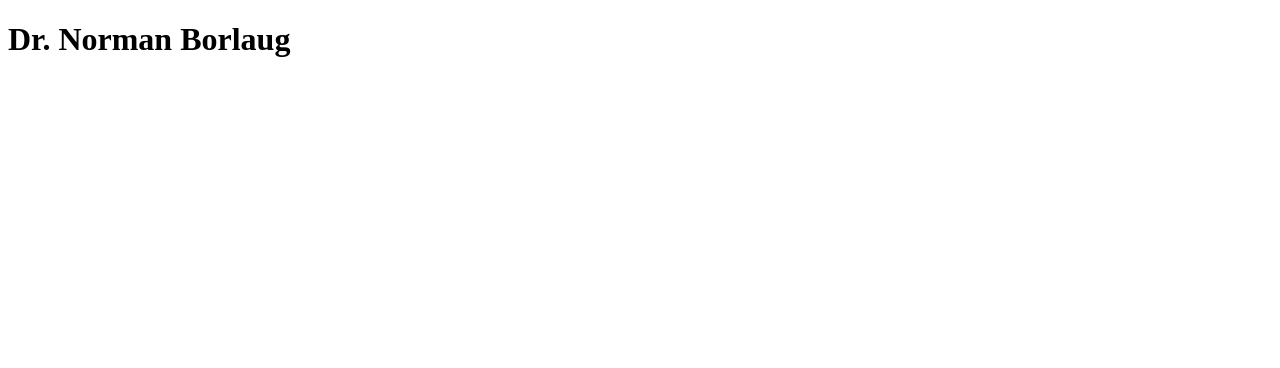
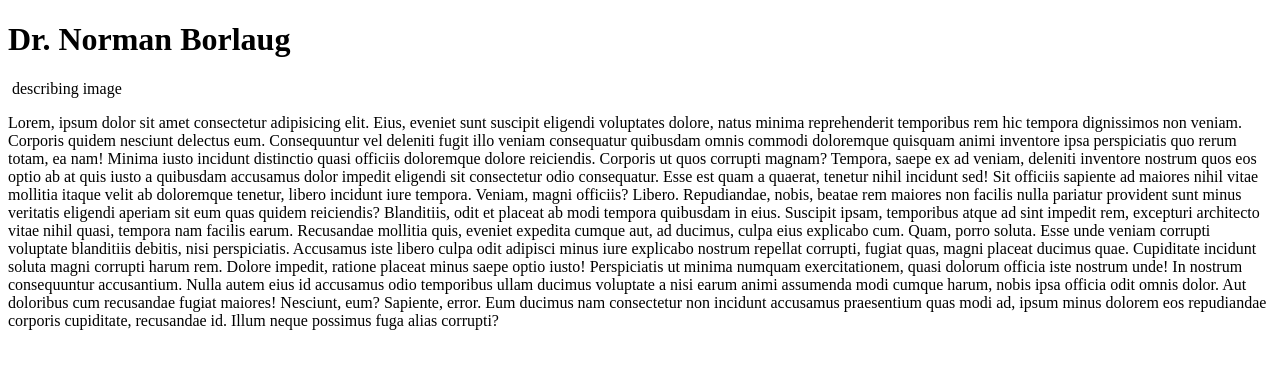
Before and after one commit to billionsjoel/microverseTrialsJoelandLucas, a plain HTML site: page fcc-test-suite-template-master/index.html in a window 1280 px wide. Drawn offline with Linux system fonts and the light colour scheme.

Commit message:
added caption and tribute info

```diff
--- a/fcc-test-suite-template-master/index.html
+++ b/fcc-test-suite-template-master/index.html
@@ -11,10 +11,22 @@
 
   <div class="container" id="main">
     <h1 id="title">Dr. Norman Borlaug</h1>
-<div id="img-div">
-  <img id="image">
-</div>
-
+    <div id="img-div">
+      <img src="" id="image">
+      <caption id="img-caption">describing image</caption>
+    </div>
+    <div id="tribute-info">
+      <p>Lorem, ipsum dolor sit amet consectetur adipisicing elit. Eius, eveniet sunt suscipit eligendi voluptates dolore, natus minima reprehenderit temporibus rem hic tempora dignissimos non veniam. Corporis quidem nesciunt delectus eum.
+        Consequuntur vel deleniti fugit illo veniam consequatur quibusdam omnis commodi doloremque quisquam animi inventore ipsa perspiciatis quo rerum totam, ea nam! Minima iusto incidunt distinctio quasi officiis doloremque dolore reiciendis.
+        Corporis ut quos corrupti magnam? Tempora, saepe ex ad veniam, deleniti inventore nostrum quos eos optio ab at quis iusto a quibusdam accusamus dolor impedit eligendi sit consectetur odio consequatur.
+        Esse est quam a quaerat, tenetur nihil incidunt sed! Sit officiis sapiente ad maiores nihil vitae mollitia itaque velit ab doloremque tenetur, libero incidunt iure tempora. Veniam, magni officiis? Libero.
+        Repudiandae, nobis, beatae rem maiores non facilis nulla pariatur provident sunt minus veritatis eligendi aperiam sit eum quas quidem reiciendis? Blanditiis, odit et placeat ab modi tempora quibusdam in eius.
+        Suscipit ipsam, temporibus atque ad sint impedit rem, excepturi architecto vitae nihil quasi, tempora nam facilis earum. Recusandae mollitia quis, eveniet expedita cumque aut, ad ducimus, culpa eius explicabo cum.
+        Quam, porro soluta. Esse unde veniam corrupti voluptate blanditiis debitis, nisi perspiciatis. Accusamus iste libero culpa odit adipisci minus iure explicabo nostrum repellat corrupti, fugiat quas, magni placeat ducimus quae.
+        Cupiditate incidunt soluta magni corrupti harum rem. Dolore impedit, ratione placeat minus saepe optio iusto! Perspiciatis ut minima numquam exercitationem, quasi dolorum officia iste nostrum unde! In nostrum consequuntur accusantium.
+        Nulla autem eius id accusamus odio temporibus ullam ducimus voluptate a nisi earum animi assumenda modi cumque harum, nobis ipsa officia odit omnis dolor. Aut doloribus cum recusandae fugiat maiores!
+        Nesciunt, eum? Sapiente, error. Eum ducimus nam consectetur non incidunt accusamus praesentium quas modi ad, ipsum minus dolorem eos repudiandae corporis cupiditate, recusandae id. Illum neque possimus fuga alias corrupti?</p>
+    </div>
   </div>
 
   <script src="https://cdn.freecodecamp.org/testable-projects-fcc/v1/bundle.js"></script>
```
